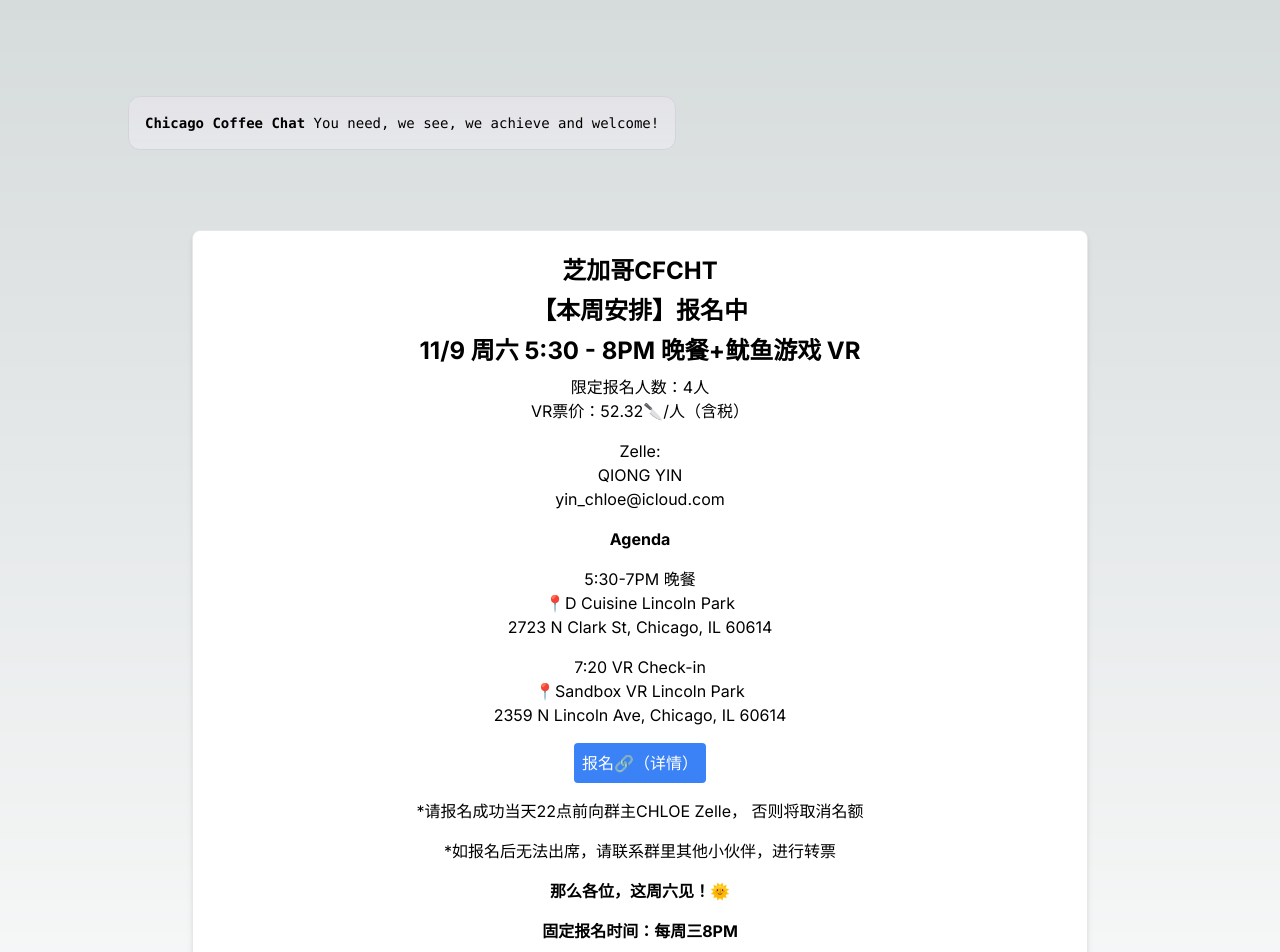
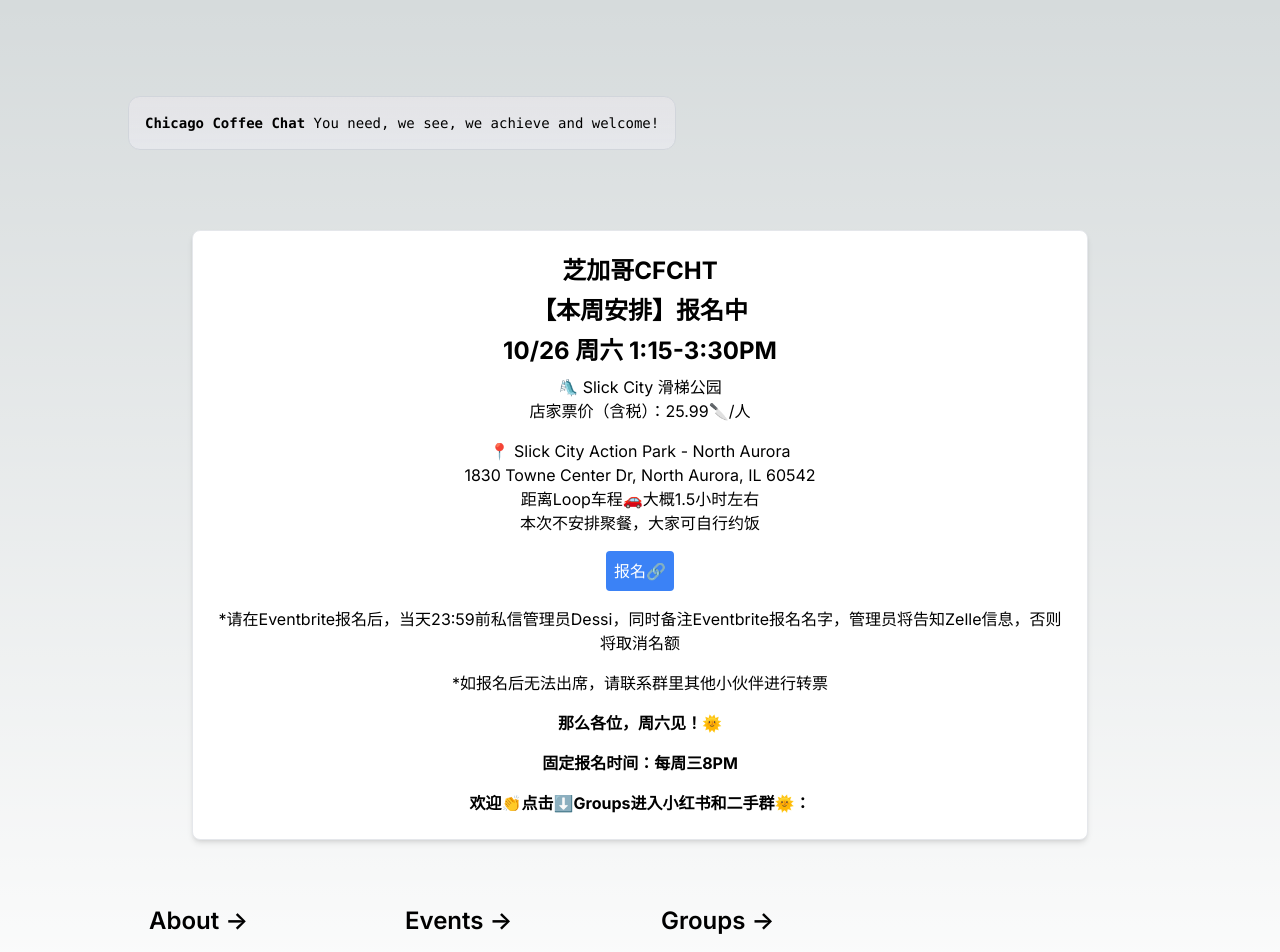
Before and after one commit to Brack-Wang/nextjs, a Next.js app: page / in a window 1280 px wide. Shown: the top 952 px of the page. Built offline with nearby package versions, Linux system fonts and the light colour scheme.

Commit message:
Update page.tsx

```diff
--- a/app/page.tsx
+++ b/app/page.tsx
@@ -18,22 +18,18 @@ export default function Home() {
         <h2 className="text-2xl font-bold mb-2"> 芝加哥CFCHT </h2>
 
 
-{/*   #################################################################################################################### */}
+{/* TODO: Change the content for weekly events' information below */}
 {/* Event Details Replacement Start */}
-<h2 className="text-2xl font-bold mb-2">【本周安排】报名中</h2>
-<h2 className="text-2xl font-bold mb-2">11/9 周六 5:30 - 8PM 晚餐+鱿鱼游戏 VR</h2>
-<p className="mb-4">限定报名人数：4人<br />VR票价：52.32🔪/人（含税）</p>
-<p className="mb-4">Zelle:<br />QIONG YIN<br />yin_chloe@icloud.com</p>
-<p className="mb-4 font-bold">Agenda</p>
-<p className="mb-4">5:30-7PM 晚餐<br />📍D Cuisine Lincoln Park<br />2723 N Clark St, Chicago, IL 60614</p>
-<p className="mb-4">7:20 VR Check-in<br />📍Sandbox VR Lincoln Park<br />2359 N Lincoln Ave, Chicago, IL 60614</p>
-<a href="https://www.eventbrite.co.nz/e/cfcht119-530-8pm-vr-tickets-1075693290589?aff=oddtdtcreator" target="_blank" className="inline-block bg-blue-500 text-white p-2 rounded hover:bg-blue-700 transition duration-300 ease-in-out">报名🔗（详情）</a>
-<p className="mt-4">*请报名成功当天22点前向群主CHLOE Zelle， 否则将取消名额</p>
-<p className="mt-4">*如报名后无法出席，请联系群里其他小伙伴，进行转票</p>
-<p className="mt-4 font-bold">那么各位，这周六见！🌞</p>
-<p className="mt-4 font-bold">固定报名时间：每周三8PM</p>
+  <h2 className="text-2xl font-bold mb-2">【本周安排】报名中</h2>
+  <h2 className="text-2xl font-bold mb-2">10/26 周六 1:15-3:30PM</h2>
+  <p className="mb-4">🛝 Slick City 滑梯公园<br />店家票价（含税）：25.99🔪/人</p>
+  <p className="mb-4">📍 Slick City Action Park - North Aurora<br />1830 Towne Center Dr, North Aurora, IL 60542<br />距离Loop车程🚗大概1.5小时左右<br />本次不安排聚餐，大家可自行约饭</p>
+  <a href="https://www.eventbrite.com/e/cfcht1026-130-pm-slick-city-tickets-1089530859129?aff=oddtdtcreator&fbclid=IwZXh0bgNhZW0CMTEAAR3SpJMNFKskSe8PjFgpnezLcsUKo-n85_3keJxvHz1wIjblmungYaL49Nw_aem_ZzdnoFOCtWt6oJiA8Dp2Lw" target="_blank" className="inline-block bg-blue-500 text-white p-2 rounded hover:bg-blue-700 transition duration-300 ease-in-out">报名🔗</a>
+  <p className="mt-4">*请在Eventbrite报名后，当天23:59前私信管理员Dessi，同时备注Eventbrite报名名字，管理员将告知Zelle信息，否则将取消名额</p>
+  <p className="mt-4">*如报名后无法出席，请联系群里其他小伙伴进行转票</p>
+  <p className="mt-4 font-bold">那么各位，周六见！🌞</p>
+  <p className="mt-4 font-bold">固定报名时间：每周三8PM</p>
 {/* Event Details Replacement End */}
-
 
 
 <p className="mt-4 font-bold">欢迎👏点击⬇️Groups进入小红书和二手群🌞：</p>
```
